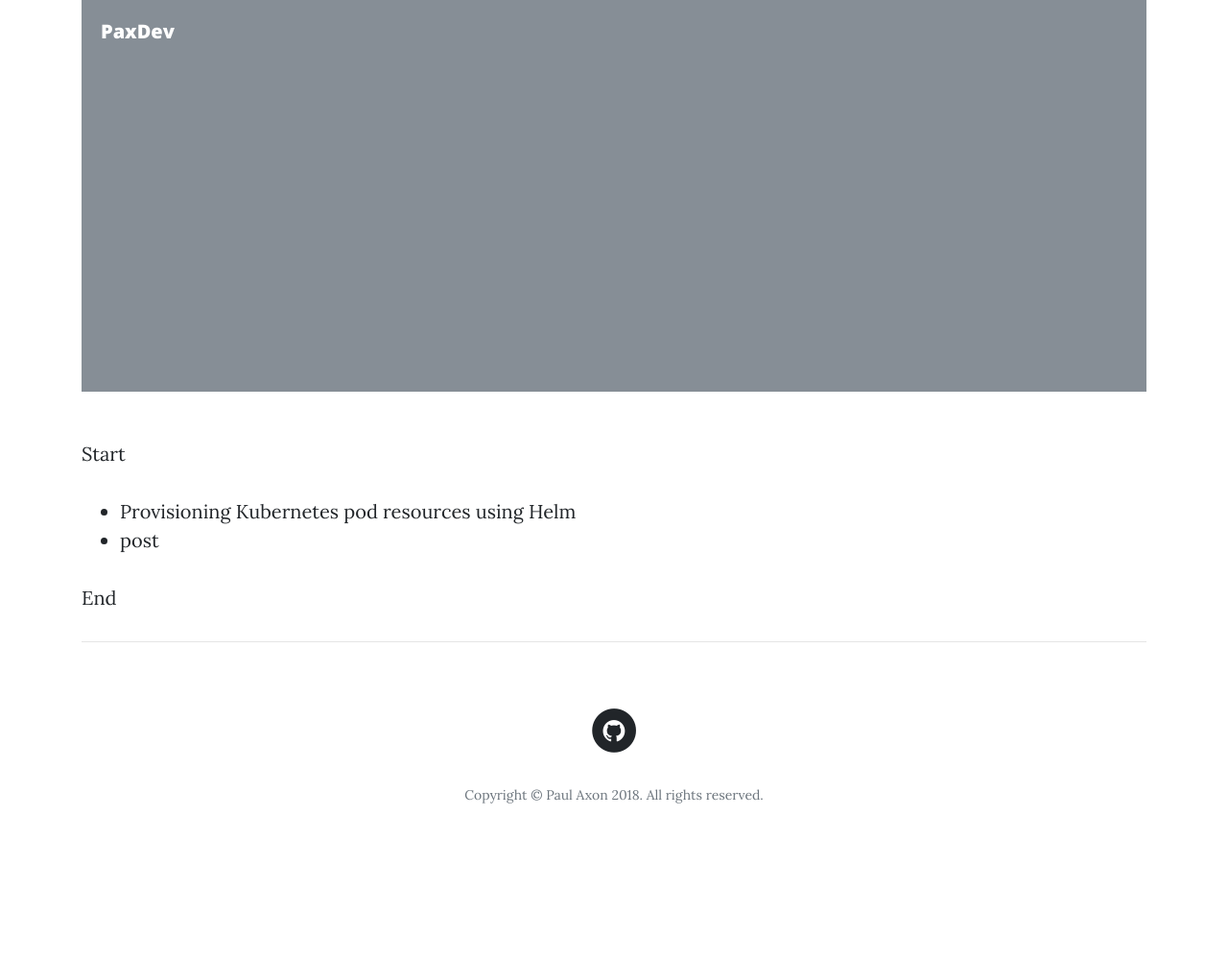
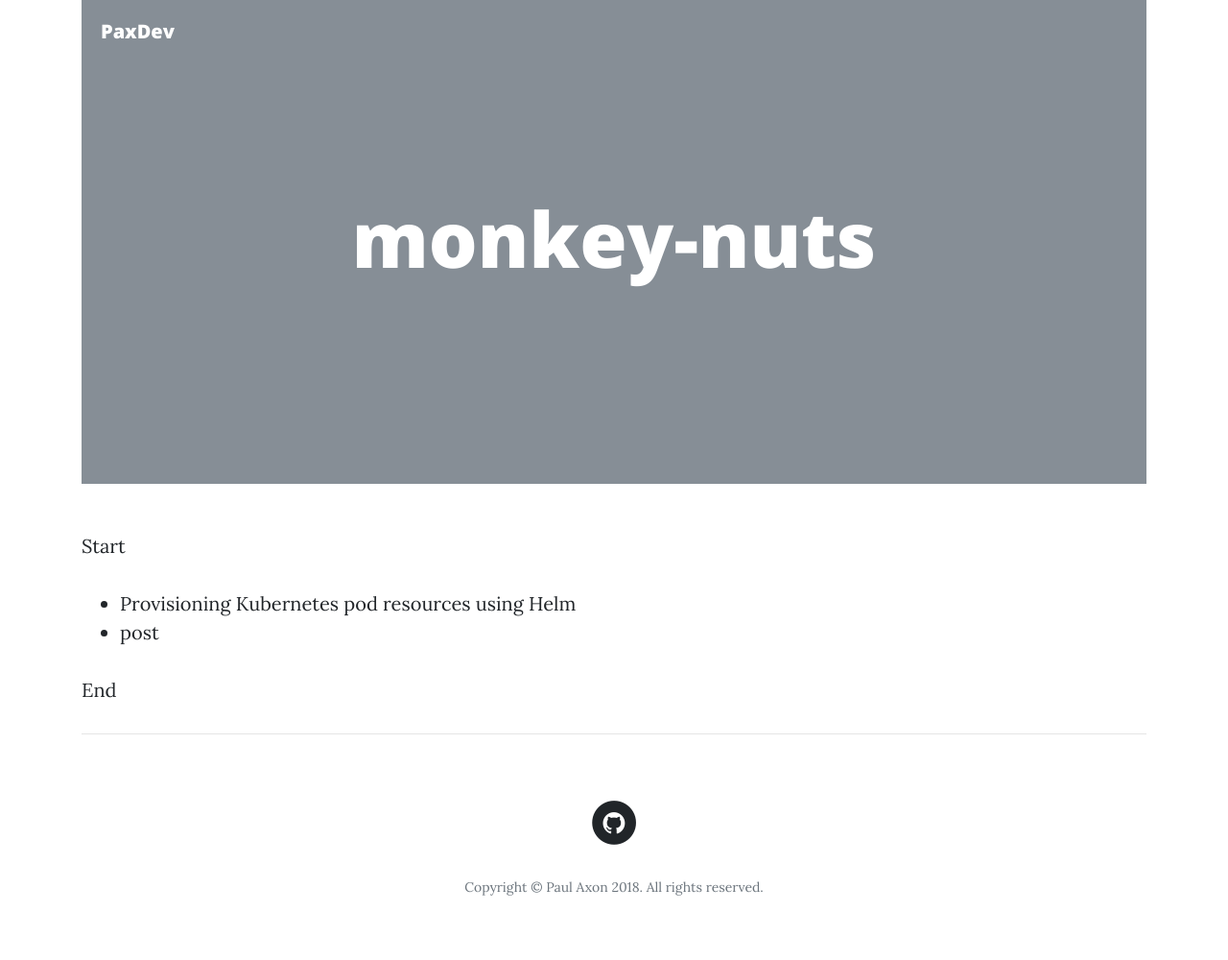
Before and after one commit to paxdev/paxdev.github.io, a Jekyll site: the page built from index.html, in a window 1280 px wide. Shown: the whole page at 96% size. Built offline with Jekyll 4.4.1, drawn with Linux system fonts in a browser that asks for light colours; nearby versions of some CDN libraries; library files that are not in the unit come from our copies; before the commit the page ends 904 px from its top, so only the background shows below that.

Commit message:
headings

```diff
--- a/_includes/base-header.html
+++ b/_includes/base-header.html
@@ -1,8 +1,9 @@
-<header class="masthead" style="background-image: 'url({{include.backgroundImage}})'">
-    <div :class="overlay: {{ include.overlay }}"></div>
+<header class="masthead" style="background-image: 'url({{page.backgroundImage}})'">
+    <div class="overlay: {{ page.overlay }}"></div>
     <div class="site-heading">
-    <h1>{{ include.heading }}</h1>
-    <!--<span v-if="subheading" class="subheading">{{ subheading }}</span>-->
-
+    <h1>{{ page.heading }}</h1>
+    {% if page.subheading  %}
+        <span class="subheading">page.subheading</span>
+    {% endif %}
 </div>
 </header>
--- a/_includes/site-header.html
+++ b/_includes/site-header.html
@@ -1 +1 @@
-{% include base-header.html header="Hello" backgroundImage="https://static.bhphotovideo.com/explora/sites/default/files/Too-Blue.jpg" overlay="true" %}
+{% include base-header.html heading="Hello" backgroundImage="https://static.bhphotovideo.com/explora/sites/default/files/Too-Blue.jpg" overlay="true" %}
--- a/index.html
+++ b/index.html
@@ -1,6 +1,9 @@
 ---
   title: home
   layout: default
+  backgroundImage: https://static.bhphotovideo.com/explora/sites/default/files/Too-Blue.jpg
+  overlay: true
+  heading: monkey-nuts
 ---
 
 {% include site-header.html %}
```
